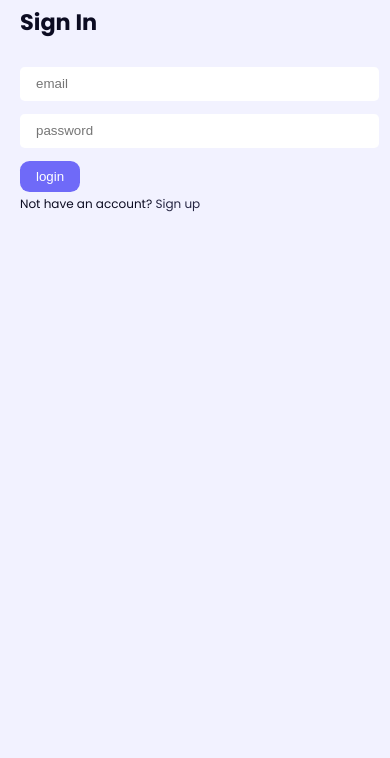
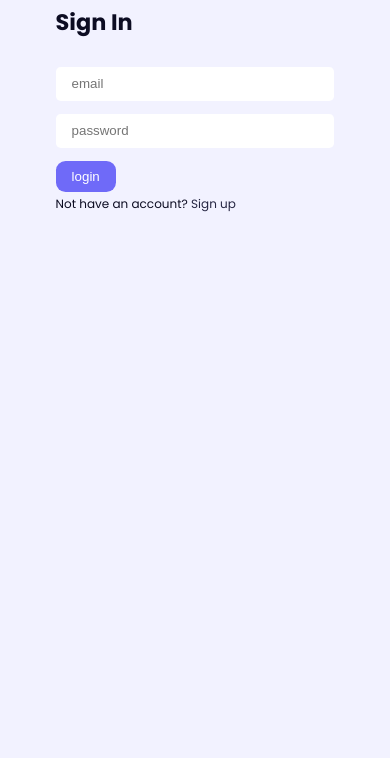
Before and after one commit to jayantpatil01/bb-frontend, a React app: page /Login in a window 390 px wide. Shown: the part 86-844 px from the top of the page. Built offline with nearby package versions, Linux system fonts and the light colour scheme; what javascript-time-ago would draw is missing.

Commit message:
Update index.css

```diff
--- a/src/index.css
+++ b/src/index.css
@@ -467,7 +467,7 @@ author-info p{
         font-size: 1.3rem;
     }
      .container {
-        width: calc(var(--container-width-md) + 40px); /* Adjusted width to account for padding */
+        width: calc(var(--container-width-md) - 40px); /* Adjusted width to account for padding */
         padding: 0 20px; /* Add padding to the container */
     }
     /* Navbar */
```
